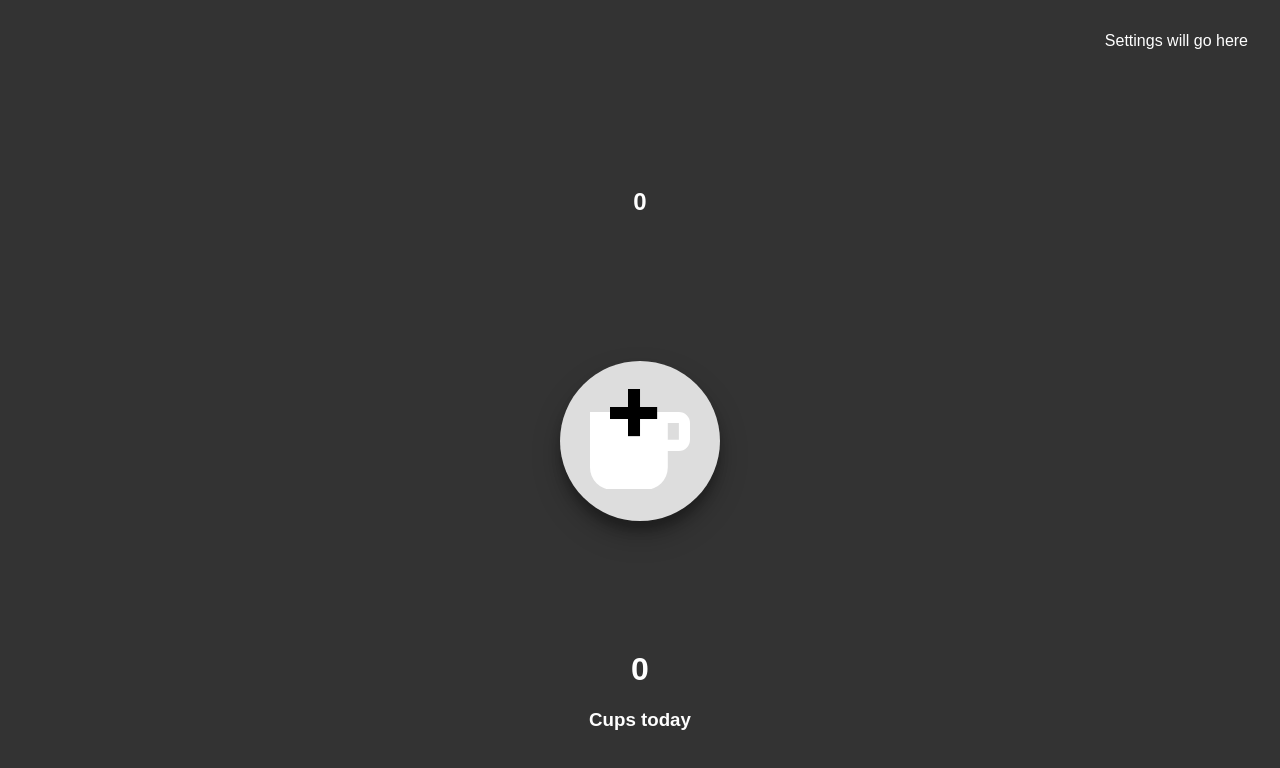
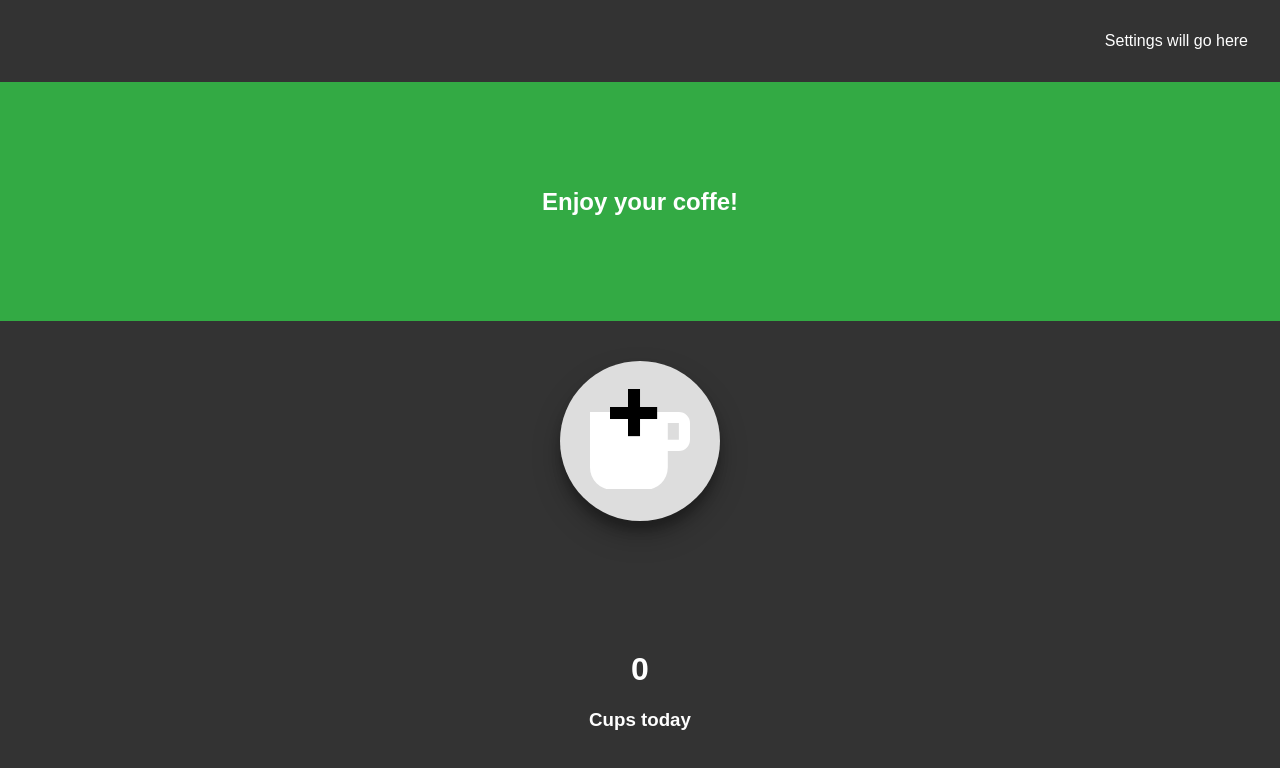
Before and after one commit to StelFoog/coffe-app, a React (Create React App) app: page / in a window 1280 px wide. Shown: the top 768 px of the page. Built offline with nearby package versions, Linux system fonts and the light colour scheme.

Commit message:
made a basic textbox component

```diff
--- a/src/App.css
+++ b/src/App.css
@@ -69,4 +69,6 @@
   margin: 0;
 }
 .textBox {
+  padding-left: 10vw;
+  padding-right: 10vw;
 }
--- a/src/dbi/textboxData.js
+++ b/src/dbi/textboxData.js
@@ -4,7 +4,7 @@ const data = {
     texts: ["Good morning!", "Enjoy your coffe!", "Have a good day!"]
   },
   someCoffe: {
-    colour: "#6b4",
+    colour: "#7b5",
     texts: [
       "The plant on which coffe beans are grown originates from tropical and southern Africa and tropical Asia.",
       "The word Latte comes from the Italian word for milk.",
@@ -12,7 +12,7 @@ const data = {
     ]
   },
   muchCoffe: {
-    colour: "#9b7",
+    colour: "#b87",
     texts: [
       "You've had quite alot of coffee today haven't you?",
       "Getting up there...",
@@ -20,7 +20,7 @@ const data = {
     ]
   },
   enoughCoffe: {
-    colour: "#b87",
+    colour: "#c65",
     texts: [
       "That's all you're gonna have today.",
       "No more coffe today right?",
@@ -28,7 +28,7 @@ const data = {
     ]
   },
   timesUp: {
-    colour: "#b87",
+    colour: "#c65",
     texts: [
       "Better not drink that if you wanna have a good nights sleep.",
       "It's getting late, best not to drink another cup."
--- a/src/features/textBox/textBox.js
+++ b/src/features/textBox/textBox.js
@@ -1,9 +1,9 @@
 import React from "react";
 
-const Status = ({ coffeeCounter }) => (
-  <div className="textBox">
-    <h2>{coffeeCounter}</h2>
+const TextBox = ({ colour, text }) => (
+  <div className="textBox" style={{ backgroundColor: colour }}>
+    <h2>{text}</h2>
   </div>
 );
 
-export default Status;
+export default TextBox;
--- a/src/features/textBox/textBoxContainer.js
+++ b/src/features/textBox/textBoxContainer.js
@@ -1,6 +1,22 @@
+import React from "react";
 import { connect } from "react-redux";
 import TextBox from "./TextBox";
 import { selectors } from "../coffeeButton";
+import data from "../../dbi/textboxData";
+
+const TextBoxContainer = ({ coffeeCounter }) => {
+  let dat;
+
+  if (coffeeCounter <= 0) dat = data.noCoffe;
+  else if (coffeeCounter <= 2) dat = data.someCoffe;
+  else if (coffeeCounter < 4) dat = data.muchCoffe;
+  else if (coffeeCounter >= 4) dat = data.enoughCoffe;
+
+  const { colour, texts } = dat;
+  const text = texts[Math.floor(Math.random() * texts.length)];
+
+  return <TextBox colour={colour} text={text} />;
+};
 
 const makeMapStateToProps = () => {
   const getCoffeeCounterState = selectors.getCoffeeCounterState();
@@ -12,4 +28,4 @@ const makeMapStateToProps = () => {
 export default connect(
   makeMapStateToProps,
   null
-)(TextBox);
+)(TextBoxContainer);
```
